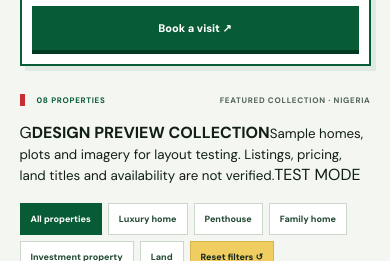
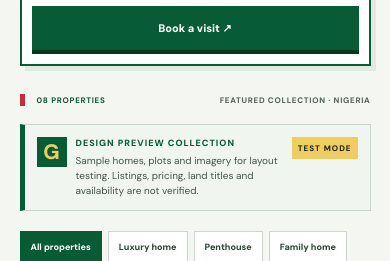
Before and after one commit to mrceogodwin/gbestluxuryrealty, a Next.js app: page / in a window 390 px wide. Shown: the part 2040-2301 px from the top of the page. Built offline with nearby package versions, Linux system fonts and the light colour scheme; no server answers; a web font is replaced by a local one.

Commit message:
Style G-BEST design preview disclosure for desktop and mobile

```diff
--- a/app/globals.css
+++ b/app/globals.css
@@ -81,3 +81,13 @@ footer .logo{box-shadow:4px 4px 0 #c72f35}
 .property-card .facts span:first-child{color:#075b35}
 @media(max-width:680px){.slide-dots{margin-left:0}.slider span:last-child{flex-basis:auto;max-width:45%;overflow:hidden;text-overflow:ellipsis;white-space:nowrap}.slide-dots{flex-basis:100%;margin-top:5px}}
 @media(prefers-reduced-motion:reduce){.hero{transition:none}}
+
+
+/* Clear, polished test-mode disclosure */
+.demo-notice{display:flex;align-items:center;gap:13px;padding:15px 17px;margin:18px 0 20px;background:#f1f5ef;border:1px solid #c8d7c9;border-left:5px solid #075b35}
+.demo-mark{display:grid;place-items:center;flex:0 0 38px;width:38px;height:38px;background:#075b35;color:#f0cd61;font-size:26px;font-weight:900}
+.demo-notice>span:nth-child(2){display:flex;flex-direction:column;gap:4px;min-width:0}
+.demo-notice b{font-size:11px;font-weight:900;letter-spacing:1px;color:#075b35}
+.demo-notice small{font-size:11px;line-height:1.5;color:#425449}
+.demo-pill{margin-left:auto;white-space:nowrap;padding:7px 9px;background:#f0cd61;color:#14271b;font-size:9px;font-weight:900;letter-spacing:1px}
+@media(max-width:520px){.demo-notice{align-items:flex-start;gap:9px;padding:12px}.demo-mark{flex-basis:30px;width:30px;height:30px;font-size:21px}.demo-notice b{font-size:9px}.demo-notice small{font-size:10px}.demo-pill{font-size:8px;padding:6px}}
```
